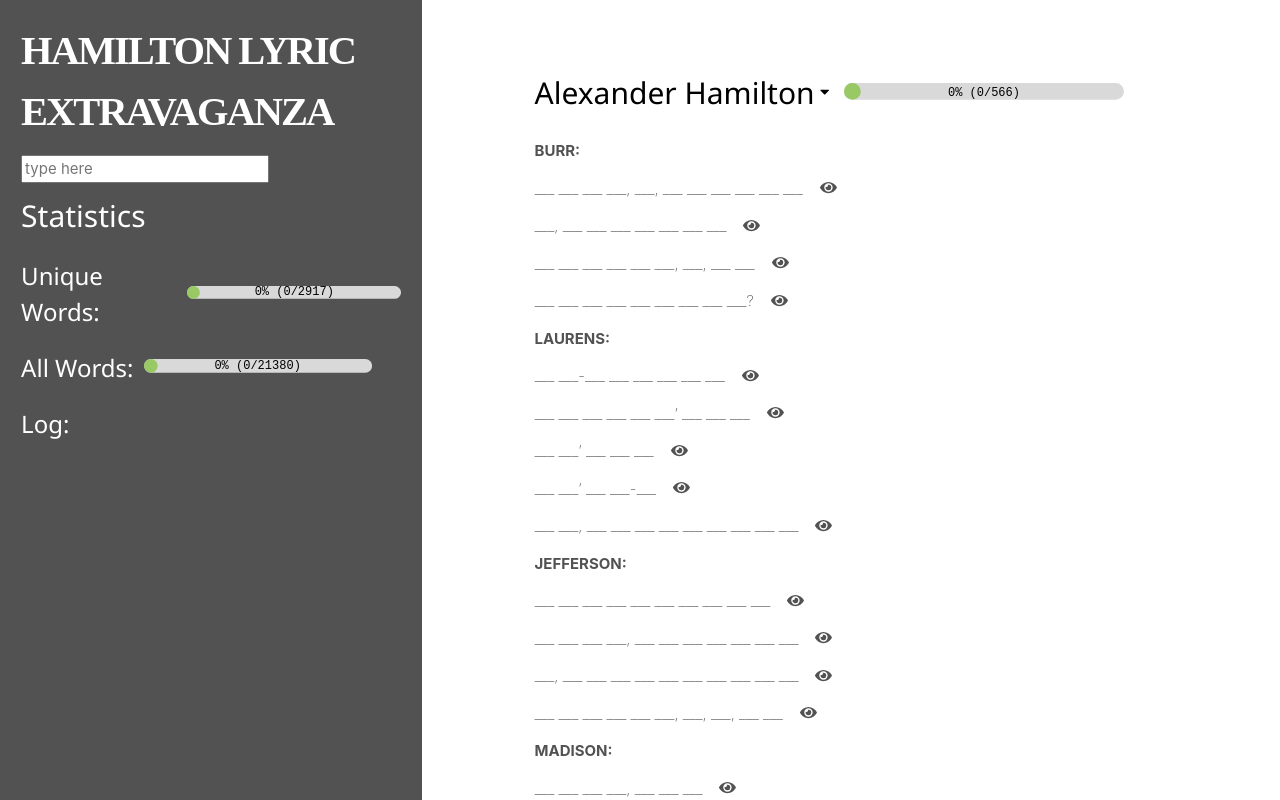
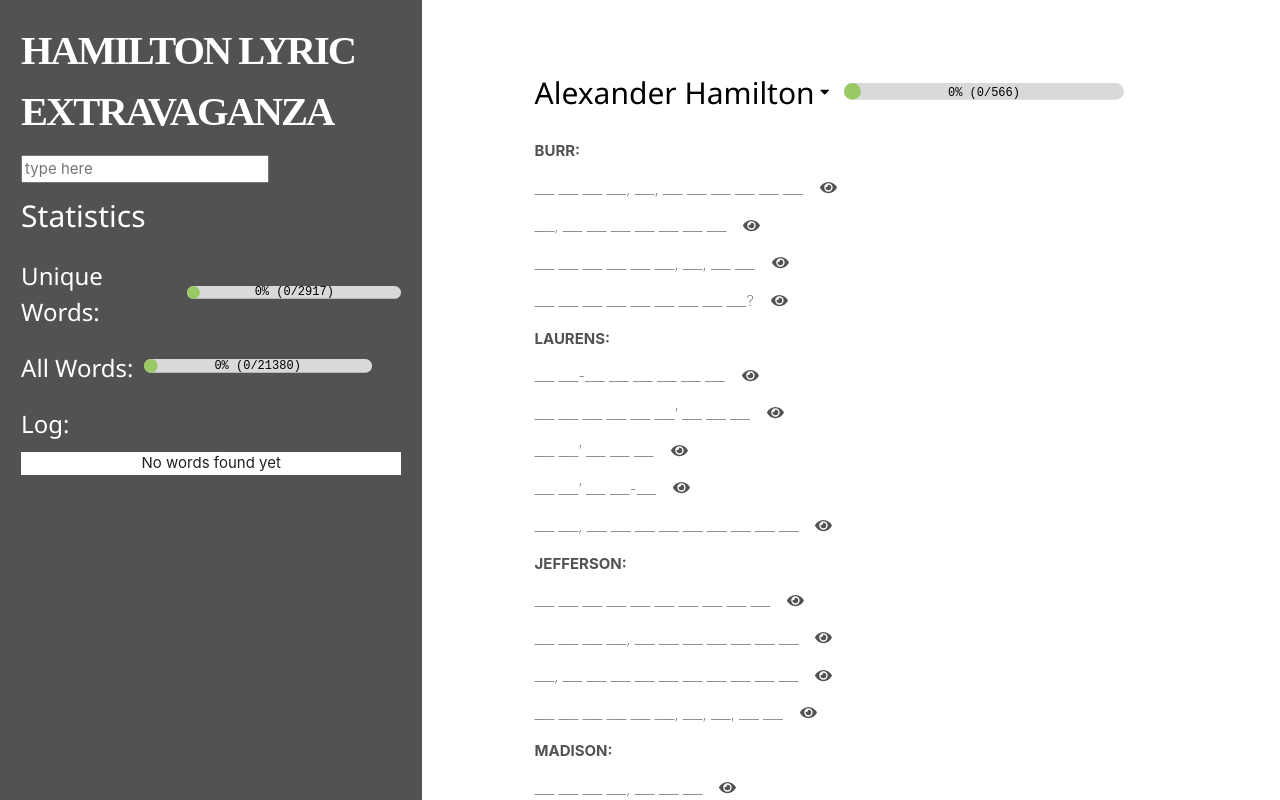
Before and after one commit to hovermeyer/musical-extravaganza, a React (Create React App) app: page / in a window 1280 px wide. Shown: the top 800 px of the page. Built offline with nearby package versions, Linux system fonts and the light colour scheme.

Commit message:
Add nicer log table

```diff
--- a/src/Components/App/App.js
+++ b/src/Components/App/App.js
@@ -88,7 +88,13 @@
       })
       currentState.wordsFound[searchValue] = true
       var currentTime = new Date()
-      currentState.log.push({ word: searchValue, revealedNumber: indexesToChange.length, timeStamp: currentTime })
+      currentState.log.unshift(
+        {
+          time: currentTime,
+          word: searchValue,
+          instance_count: indexesToChange.length,
+        },
+      )
       currentState.foundCount += indexesToChange.length
       currentState.uniqueFound += 1
       currentState.searchValue = ""
--- a/src/Components/HeaderBar/HeaderBar.js
+++ b/src/Components/HeaderBar/HeaderBar.js
@@ -1,6 +1,7 @@
 import React, { Component } from "react"
 import "./HeaderBar.css"
 import ProgressBar from '../ProgressBar/ProgressBar.js'
+import DataTable from 'react-data-table-component'
 
 class HeaderBar extends Component {
   constructor(props) {
@@ -36,9 +37,32 @@
   }
 
   renderLog() {
-    return (this.props.log.slice(-5,).reverse().map((logEntry, index) => {
-      return (<h4 key={index}> {logEntry.timeStamp.getHours()}:{logEntry.timeStamp.getMinutes().toString().padStart(2, '0')}:{logEntry.timeStamp.getSeconds().toString().padStart(2, '0')}: You found "{logEntry.word}" which is in the show {logEntry.revealedNumber} times </h4>)
-    }))
+    const columns = [
+      {
+        name: 'Timestamp',
+        selector: row => `${row.time.getHours().toString().padStart(2, '0')}:${row.time.getMinutes().toString().padStart(2, '0')}:${row.time.getSeconds().toString().padStart(2, '0')}`,
+        sortable: true,
+      },
+      {
+        name: 'Word',
+        selector: row => row.word,
+        sortable: true,
+      },
+      {
+        name: '# of instances',
+        selector: row => row.instance_count,
+        sortable: true,
+      },
+    ];
+
+    return <DataTable
+      columns={columns}
+      data={this.props.log}
+      striped={true}
+      noDataComponent="No words found yet"
+      fixedHeader={true}
+      fixedHeaderScrollHeight="20vh"
+    />
   }
 
 
```
Also changed, not shown: package.json (+5 -3 lines), 1 other file (tests, documents, lock files or other folders).
